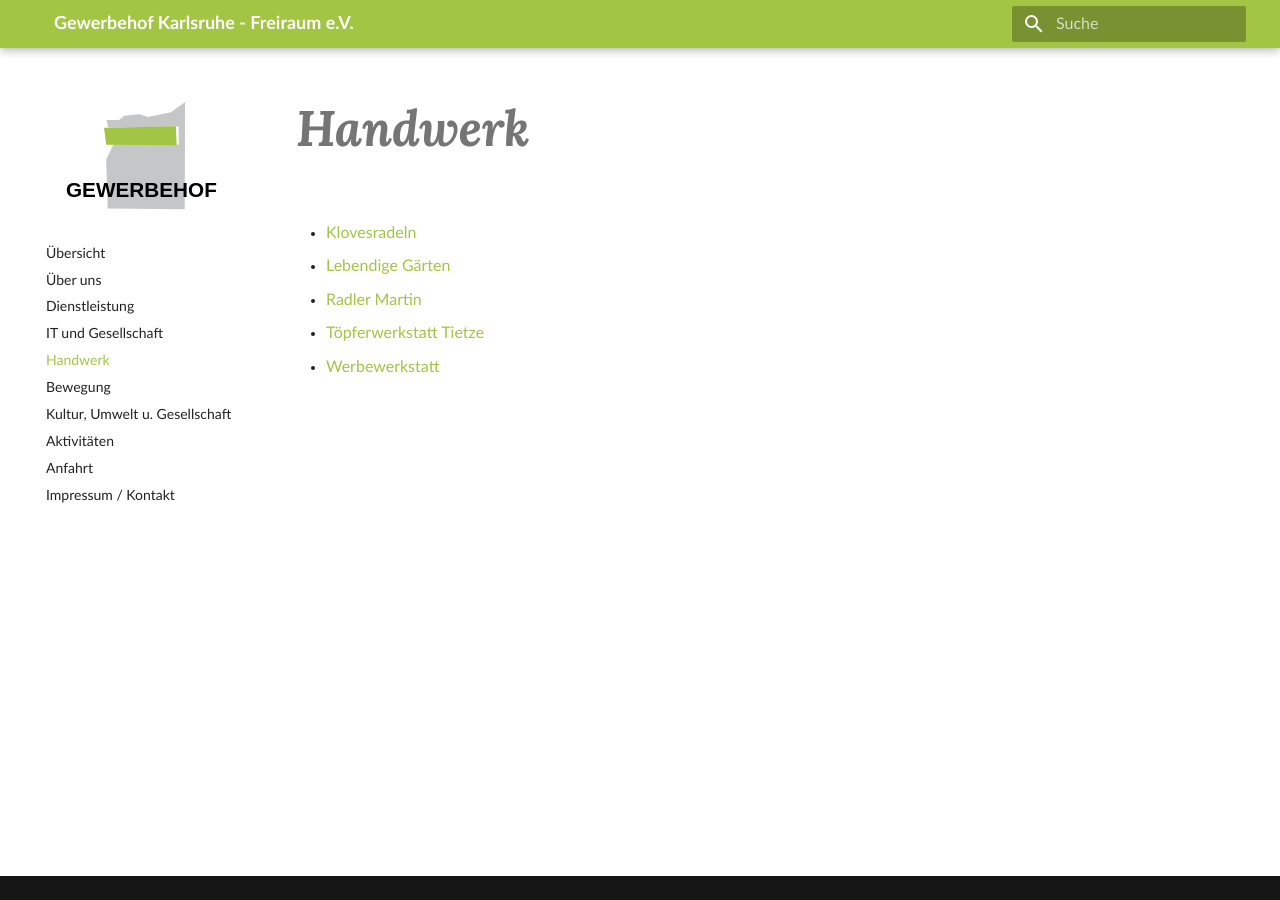
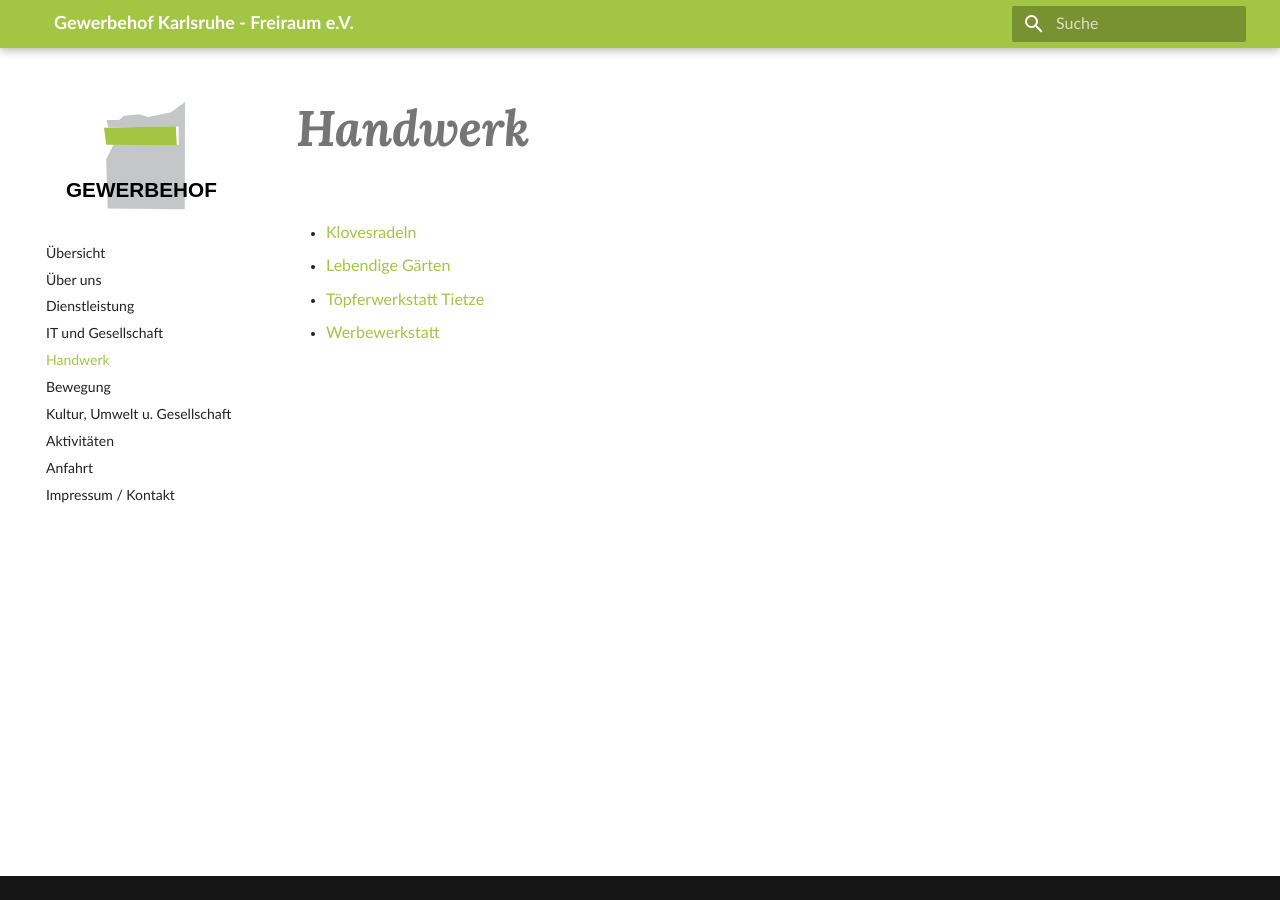
Before and after one commit to entropia/gewerbehof-webseite, an MkDocs documentation site: the page built from docs/crafts.md, in a window 1280 px wide. Built offline with MkDocs 1.6.1 and Material for MkDocs 9.7.7, drawn with Linux system fonts in a browser that asks for light colours; comment, search, counter and statistics services are not loaded.

Commit message:
Auf eigenen Wunsch Eintragung "Radler Martin" entfernt
> Guten Tag !

> Hiermit teile ich den Leuten, die irgendwann die neue GH-Seite gestalten
> werden, mit, daß ich keinerlei Eintrag/Verlinkung meiner (3)
> Internetseiten ab sofort meine Zustimmung erteile. Ich möhte NICHT auf
> der GH-Hofseite erscheinen. Falls meine Formulierung noch Fragen
> auffwirft, dann bitte ich um eine E-mail.

> Ich erwarte eine Bestätigung dieser E-mail .mfr Grüßen Martin Hauge

```diff
--- a/docs/crafts.md
+++ b/docs/crafts.md
@@ -6,6 +6,5 @@ hide:
 
 * [Klovesradeln](http://www.klovesradeln.de)
 * [Lebendige Gärten](https://www.gartenbau.org/karlsruhe/martin-lunk-garten--und-landschaftsbau-aULn2J)
-* [Radler Martin](http://radler-martin.de)
 * [Töpferwerkstatt Tietze](http://www.toepferei-tietze.de)
 * [Werbewerkstatt](http://werbewerkstatt-karlsruhe.de)
```
